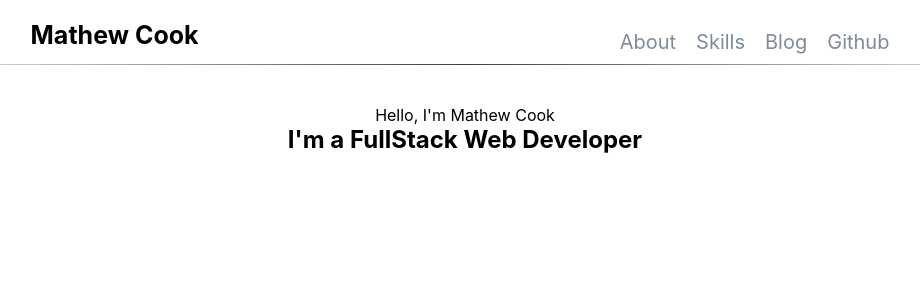
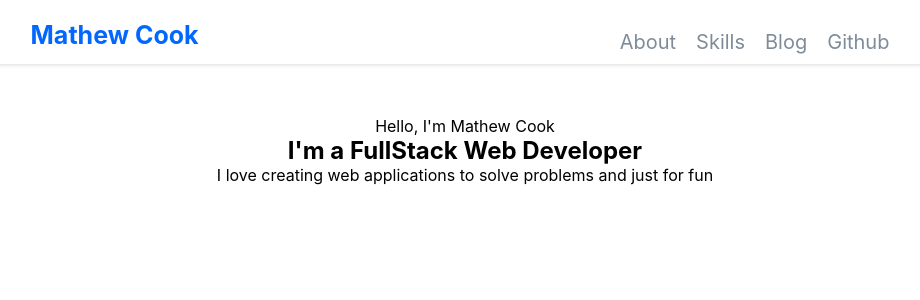
Before and after one commit to Cook1619/Portfolio-2, a React (Create React App) app: page / in a window 1280 px wide. Shown: the top 300 px of the page, without its empty margins (175-1095 px from the left). Built offline with nearby package versions, Linux system fonts and the light colour scheme.

Commit message:
fixing nav styles again

```diff
--- a/src/components/Main.jsx
+++ b/src/components/Main.jsx
@@ -10,6 +10,9 @@ const Main = () => {
       <div className="second-container">
         <h2>I'm a FullStack Web Developer</h2>
       </div>
+      <div className="third-container">
+        <p>I love creating web applications to solve problems and just for fun</p>
+      </div>
     </div>
   );
 };
--- a/src/components/styles/main.css
+++ b/src/components/styles/main.css
@@ -8,3 +8,8 @@
     display: flex;
     justify-content: center;
 }
+
+.third-container {
+    display: flex;
+    justify-content: center;
+}
--- a/src/components/styles/navbar.css
+++ b/src/components/styles/navbar.css
@@ -22,6 +22,7 @@ a {
 
 h1 {
   font-size: 25px;
+  color:#0167ff;
 }
 
 .nav-links {
@@ -35,7 +36,7 @@ h1 {
 }
 
 .nav-item a:hover {
-  color:red;
+  color:#0167ff;
 }
 
 .navbar {
@@ -45,12 +46,7 @@ h1 {
 }
 
 .nav-bottom {
+  height: 12px;
   border: 0;
-  height: 1px;
-  background-image: linear-gradient(
-    to right,
-    rgba(0, 0, 0, 0),
-    rgba(0, 0, 0, 0.75),
-    rgba(0, 0, 0, 0)
-  );
+  box-shadow: inset 0 5px 5px -5px rgba(0, 0, 0, 0.2);
 }
```
